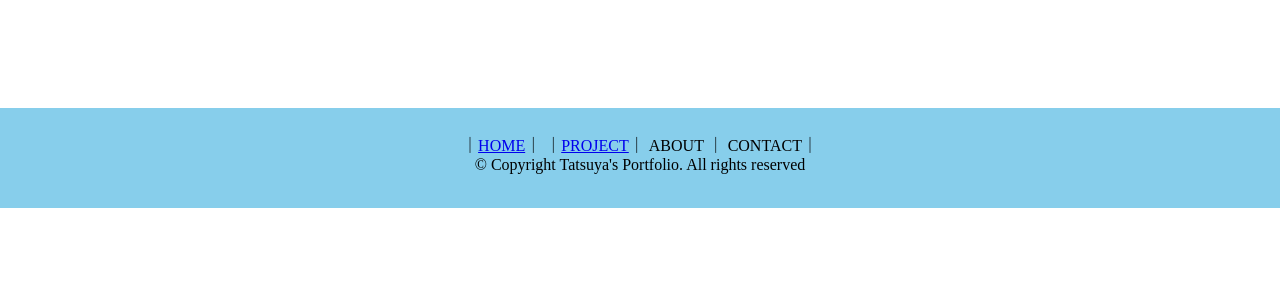
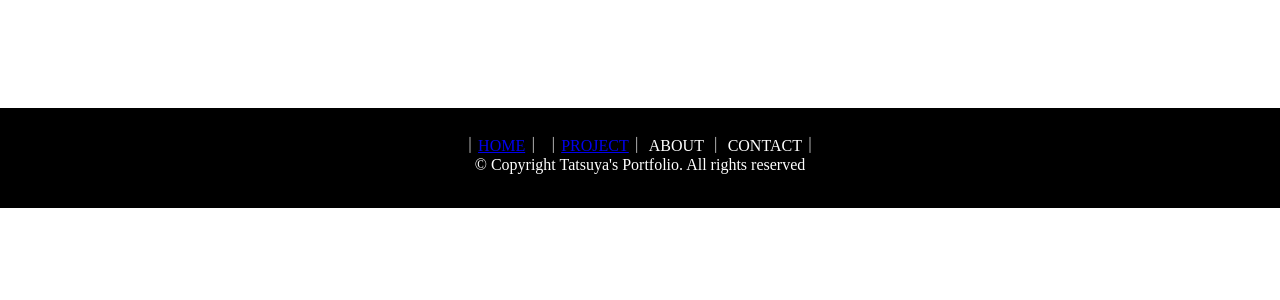
Before and after one commit to kitamitatsuya/doyolab, a PHP site: page / in a window 1280 px wide. Shown: the part 210-510 px from the top of the page. Run offline with PHP 8.4, Linux system fonts and the light colour scheme.

Commit message:
index.html

```diff
--- a/style2.css
+++ b/style2.css
@@ -35,8 +35,8 @@
 footer{
     width: 100%;
     height: 100px;
-    background-color:skyblue;
-    color: black;
+    background-color:black;
+    color: white;
     text-align: center;
 }
 ul.footer-menu li {
```
